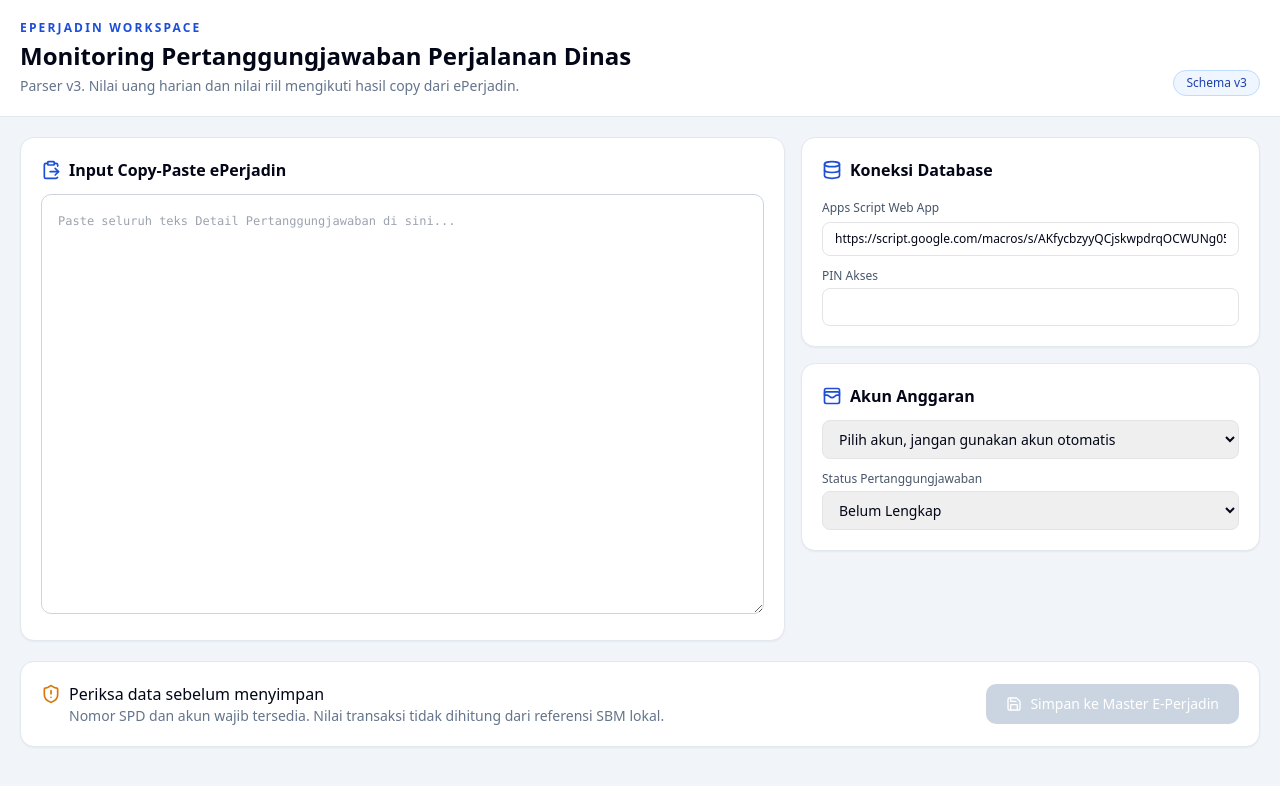
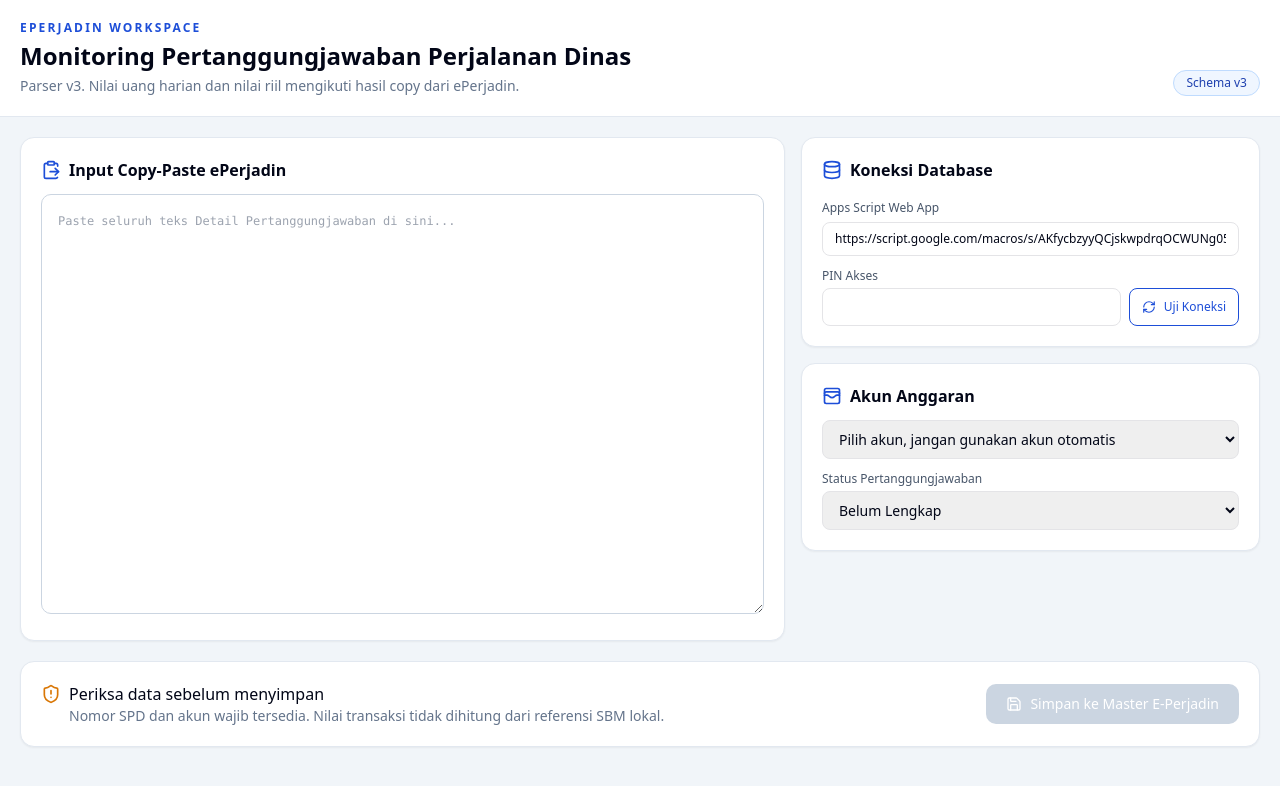
Before and after one commit to webbcpapin/perjadin, a React (Vite) app: page / in a window 1280 px wide. Shown: the top 786 px of the page. Built offline with nearby package versions, Linux system fonts and the light colour scheme.

Commit message:
Fix PIN validation and legacy access migration

```diff
--- a/src/v3/AppV3.tsx
+++ b/src/v3/AppV3.tsx
@@ -1,5 +1,5 @@
-import { useMemo, useState } from 'react';
-import { CheckCircle2, ClipboardPaste, Database, MapPin, Save, ShieldAlert, WalletCards } from 'lucide-react';
+import { useEffect, useMemo, useState } from 'react';
+import { CheckCircle2, ClipboardPaste, Database, MapPin, RefreshCw, Save, ShieldAlert, WalletCards } from 'lucide-react';
 import '../index.css';
 import { budgetAccounts, findBudgetAccount } from '../data/perjadinAccounts';
 import { inferDestinationFromGeotags, selectRequiredGeotagPoints } from '../utils/geotagRules';
@@ -7,6 +7,18 @@ import { parseEPerjadinV3 } from './parserV3';
 
 const DEFAULT_WEBAPP_URL =
   'https://script.google.com/macros/s/AKfycbzyyQCjskwpdrqOCWUNg05QTEP8tIROgCnFaVLx6AMTPA04kJQzLUk2ZDm-w4rebnzp/exec';
+
+const LEGACY_PIN_KEYS = ['eperjadin_access_code', 'eperjadin_webapp_token'];
+
+function initialPin() {
+  const current = sessionStorage.getItem('eperjadin_v3_pin');
+  if (current) return current;
+  for (const key of LEGACY_PIN_KEYS) {
+    const value = localStorage.getItem(key);
+    if (value) return value;
+  }
+  return '';
+}
 
 function rupiah(value: number) {
   return new Intl.NumberFormat('id-ID', { style: 'currency', currency: 'IDR', maximumFractionDigits: 0 }).format(value || 0);
@@ -19,11 +31,13 @@ function today() {
 export default function AppV3() {
   const [raw, setRaw] = useState('');
   const [endpoint, setEndpoint] = useState(() => localStorage.getItem('eperjadin_webapp_url') || DEFAULT_WEBAPP_URL);
-  const [accessCode, setAccessCode] = useState(() => sessionStorage.getItem('eperjadin_v3_pin') || '');
+  const [accessCode, setAccessCode] = useState(initialPin);
   const [kodeAkun, setKodeAkun] = useState('');
   const [statusPJ, setStatusPJ] = useState<'Belum Lengkap' | 'Lengkap' | 'Disetujui'>('Belum Lengkap');
   const [message, setMessage] = useState('');
   const [saving, setSaving] = useState(false);
+  const [connectionStatus, setConnectionStatus] = useState<'idle' | 'checking' | 'ok' | 'error'>('idle');
+  const [connectionMessage, setConnectionMessage] = useState('');
 
   const parsed = useMemo(() => parseEPerjadinV3(raw), [raw]);
   const detectedDestination = useMemo(() => {
@@ -39,7 +53,68 @@ export default function AppV3() {
   const effectiveAccount = parsed?.kodeAkun || kodeAkun;
   const account = effectiveAccount ? findBudgetAccount(effectiveAccount) : undefined;
   const sourceTotal = parsed?.totalNilaiRiil || parsed?.totalPengeluaranRiil || 0;
-  const ready = Boolean(parsed?.idKegiatan && parsed?.nomorST && parsed?.peserta && parsed?.nomorSPD && sourceTotal > 0 && account);
+  const dataReady = Boolean(parsed?.idKegiatan && parsed?.nomorST && parsed?.peserta && parsed?.nomorSPD && sourceTotal > 0 && account);
+  const ready = dataReady && connectionStatus === 'ok';
+
+  async function validateConnection(showSuccess = true) {
+    const url = endpoint.trim();
+    const pin = accessCode.trim();
+    if (!url) {
+      setConnectionStatus('error');
+      setConnectionMessage('URL Apps Script belum tersedia.');
+      return false;
+    }
+    if (!pin) {
+      setConnectionStatus('error');
+      setConnectionMessage('Masukkan PIN akses terlebih dahulu.');
+      return false;
+    }
+
+    setConnectionStatus('checking');
+    setConnectionMessage('Memeriksa koneksi dan PIN...');
+    try {
+      const response = await fetch(url, {
+        method: 'POST',
+        headers: { 'Content-Type': 'text/plain;charset=utf-8' },
+        body: JSON.stringify({ action: 'getDashboard', accessCode: pin }),
+      });
+      const payload = await response.json();
+      if (!payload.success) throw new Error(payload.message || 'PIN tidak dapat divalidasi.');
+
+      localStorage.setItem('eperjadin_webapp_url', url);
+      sessionStorage.setItem('eperjadin_v3_pin', pin);
+      LEGACY_PIN_KEYS.forEach((key) => localStorage.removeItem(key));
+      setConnectionStatus('ok');
+      setConnectionMessage(showSuccess ? 'Koneksi Master E-Perjadin aktif. PIN valid.' : 'Koneksi aktif.');
+      return true;
+    } catch (error) {
+      setConnectionStatus('error');
+      const detail = error instanceof Error ? error.message : 'Gagal memeriksa koneksi.';
+      setConnectionMessage(detail === 'PIN akses tidak valid' ? 'PIN akses tidak valid. Masukkan PIN Master E-Perjadin yang digunakan pada versi sebelumnya.' : detail);
+      return false;
+    }
+  }
+
+  useEffect(() => {
+    if (!accessCode.trim() || !endpoint.trim()) return;
+    void validateConnection(false);
+    // Hanya migrasi otomatis pada saat halaman pertama kali dimuat.
+    // eslint-disable-next-line react-hooks/exhaustive-deps
+  }, []);
+
+  function updateAccessCode(value: string) {
+    setAccessCode(value);
+    setConnectionStatus('idle');
+    setConnectionMessage('PIN berubah. Klik Uji Koneksi sebelum menyimpan.');
+    setMessage('');
+  }
+
+  function updateEndpoint(value: string) {
+    setEndpoint(value);
+    setConnectionStatus('idle');
+    setConnectionMessage('URL berubah. Klik Uji Koneksi sebelum menyimpan.');
+    setMessage('');
+  }
 
   async function save() {
     if (!parsed) {
@@ -56,6 +131,12 @@ export default function AppV3() {
     }
     if (!sourceTotal) {
       setMessage('Total Nilai Riil/Total Pengeluaran Riil belum terbaca. Data tidak disimpan.');
+      return;
+    }
+
+    const pinValid = connectionStatus === 'ok' ? true : await validateConnection(false);
+    if (!pinValid) {
+      setMessage('Penyimpanan dibatalkan karena koneksi/PIN belum valid.');
       return;
     }
 
@@ -78,7 +159,6 @@ export default function AppV3() {
       jenisPembayaran: parsed.dipaInisiator,
       namaPegawai: parsed.peserta,
       lamaHari: parsed.durasiHari,
-      // V3: uang harian sepenuhnya mengikuti hasil parsing ePerjadin.
       uangHarianPerHari: parsed.durasiHari > 0 ? Math.round(sourceTotal / parsed.durasiHari) : sourceTotal,
       totalUangHarian: sourceTotal,
       uangMuka: parsed.uangMuka,
@@ -87,7 +167,7 @@ export default function AppV3() {
       kurangLebihBayar: Math.max(0, sourceTotal - parsed.uangMuka),
       statusPJ,
       statusPersetujuan: parsed.statusUangHarian,
-      statusGeotag: geotag?.status || (parsed.geotags.length ? 'Tidak Lengkap' : 'Tidak Lengkap'),
+      statusGeotag: geotag?.status || 'Tidak Lengkap',
       start: points.start ? `${points.start.hariTanggal} ${points.start.waktuTagging} ${points.start.wilayahTagging}` : '',
       clockIn: points.clockIn ? `${points.clockIn.hariTanggal} ${points.clockIn.waktuTagging} ${points.clockIn.wilayahTagging}` : '',
       clockOut: points.clockOut ? `${points.clockOut.hariTanggal} ${points.clockOut.waktuTagging} ${points.clockOut.wilayahTagging}` : '',
@@ -98,7 +178,7 @@ export default function AppV3() {
       tanggalInput: today(),
       detailGeotag,
       keterangan: [
-        `Schema ePerjadin: v3`,
+        'Schema ePerjadin: v3',
         `NIP: ${parsed.nip || '-'}`,
         `Nomor SPD: ${parsed.nomorSPD}`,
         `PPK: ${parsed.ppk || '-'}`,
@@ -126,8 +206,6 @@ export default function AppV3() {
     setSaving(true);
     setMessage('');
     try {
-      localStorage.setItem('eperjadin_webapp_url', endpoint.trim());
-      sessionStorage.setItem('eperjadin_v3_pin', accessCode.trim());
       const response = await fetch(endpoint.trim(), {
         method: 'POST',
         headers: { 'Content-Type': 'text/plain;charset=utf-8' },
@@ -180,9 +258,20 @@ export default function AppV3() {
                 <h2 className="font-semibold">Koneksi Database</h2>
               </div>
               <label className="text-xs font-medium text-slate-600">Apps Script Web App</label>
-              <input value={endpoint} onChange={(e) => setEndpoint(e.target.value)} className="mt-1 w-full rounded-md border px-3 py-2 text-xs" />
+              <input value={endpoint} onChange={(e) => updateEndpoint(e.target.value)} className="mt-1 w-full rounded-md border px-3 py-2 text-xs" />
               <label className="mt-3 block text-xs font-medium text-slate-600">PIN Akses</label>
-              <input type="password" inputMode="numeric" value={accessCode} onChange={(e) => setAccessCode(e.target.value)} className="mt-1 w-full rounded-md border px-3 py-2 text-sm" />
+              <div className="mt-1 flex gap-2">
+                <input type="password" inputMode="numeric" value={accessCode} onChange={(e) => updateAccessCode(e.target.value)} className="min-w-0 flex-1 rounded-md border px-3 py-2 text-sm" />
+                <button type="button" onClick={() => void validateConnection(true)} disabled={connectionStatus === 'checking'} className="inline-flex items-center gap-2 rounded-md border border-blue-700 px-3 py-2 text-xs font-medium text-blue-700 disabled:opacity-50">
+                  <RefreshCw className={`h-3.5 w-3.5 ${connectionStatus === 'checking' ? 'animate-spin' : ''}`} />
+                  Uji Koneksi
+                </button>
+              </div>
+              {connectionMessage && (
+                <p className={`mt-2 rounded-md p-2 text-xs ${connectionStatus === 'ok' ? 'bg-emerald-50 text-emerald-700' : connectionStatus === 'error' ? 'bg-red-50 text-red-700' : 'bg-slate-50 text-slate-600'}`}>
+                  {connectionMessage}
+                </p>
+              )}
             </section>
 
             <section className="rounded-xl border border-slate-200 bg-white p-5 shadow-sm">
@@ -238,7 +327,10 @@ export default function AppV3() {
           <div className="flex flex-col gap-3 md:flex-row md:items-center md:justify-between">
             <div className="flex items-start gap-2">
               {ready ? <CheckCircle2 className="mt-0.5 h-5 w-5 text-emerald-600" /> : <ShieldAlert className="mt-0.5 h-5 w-5 text-amber-600" />}
-              <div><p className="font-medium">{ready ? 'Data siap disimpan' : 'Periksa data sebelum menyimpan'}</p><p className="text-sm text-slate-500">Nomor SPD dan akun wajib tersedia. Nilai transaksi tidak dihitung dari referensi SBM lokal.</p></div>
+              <div>
+                <p className="font-medium">{ready ? 'Data dan koneksi siap disimpan' : dataReady ? 'Data siap, verifikasi koneksi/PIN' : 'Periksa data sebelum menyimpan'}</p>
+                <p className="text-sm text-slate-500">Nomor SPD dan akun wajib tersedia. Nilai transaksi tidak dihitung dari referensi SBM lokal.</p>
+              </div>
             </div>
             <button disabled={!ready || saving} onClick={save} className="inline-flex items-center justify-center gap-2 rounded-lg bg-blue-700 px-5 py-2.5 text-sm font-medium text-white disabled:cursor-not-allowed disabled:bg-slate-300"><Save className="h-4 w-4" />{saving ? 'Menyimpan...' : 'Simpan ke Master E-Perjadin'}</button>
           </div>
```
